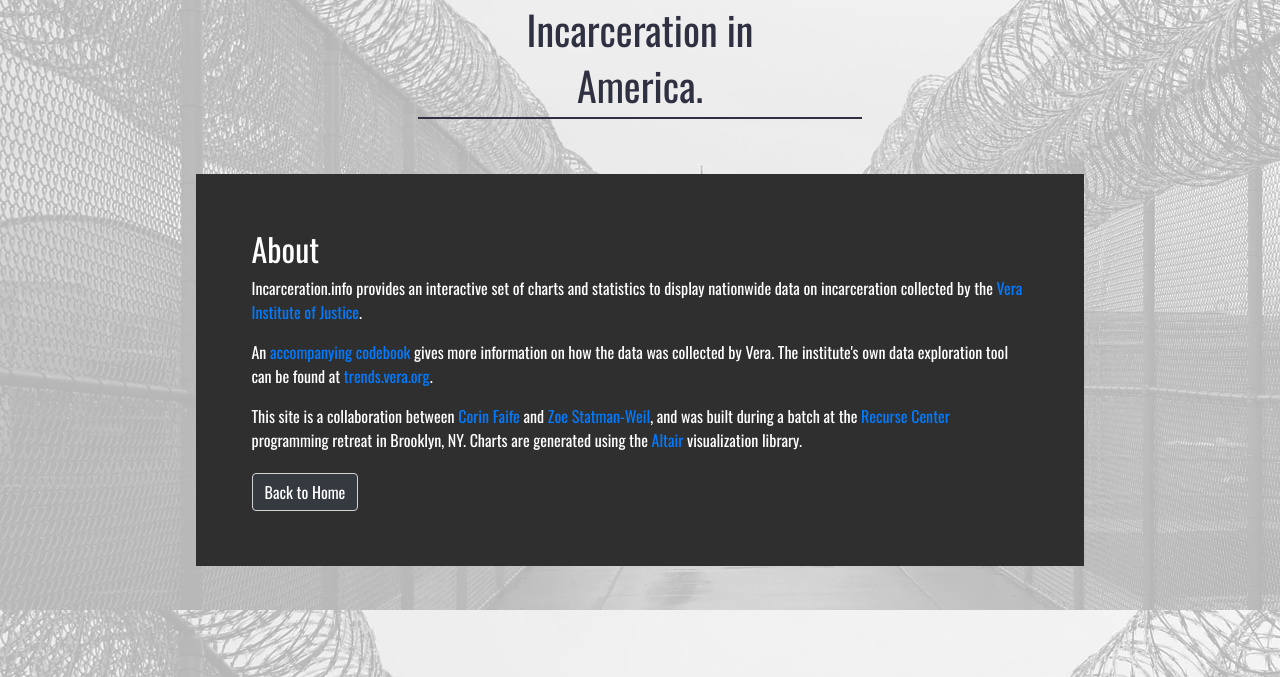
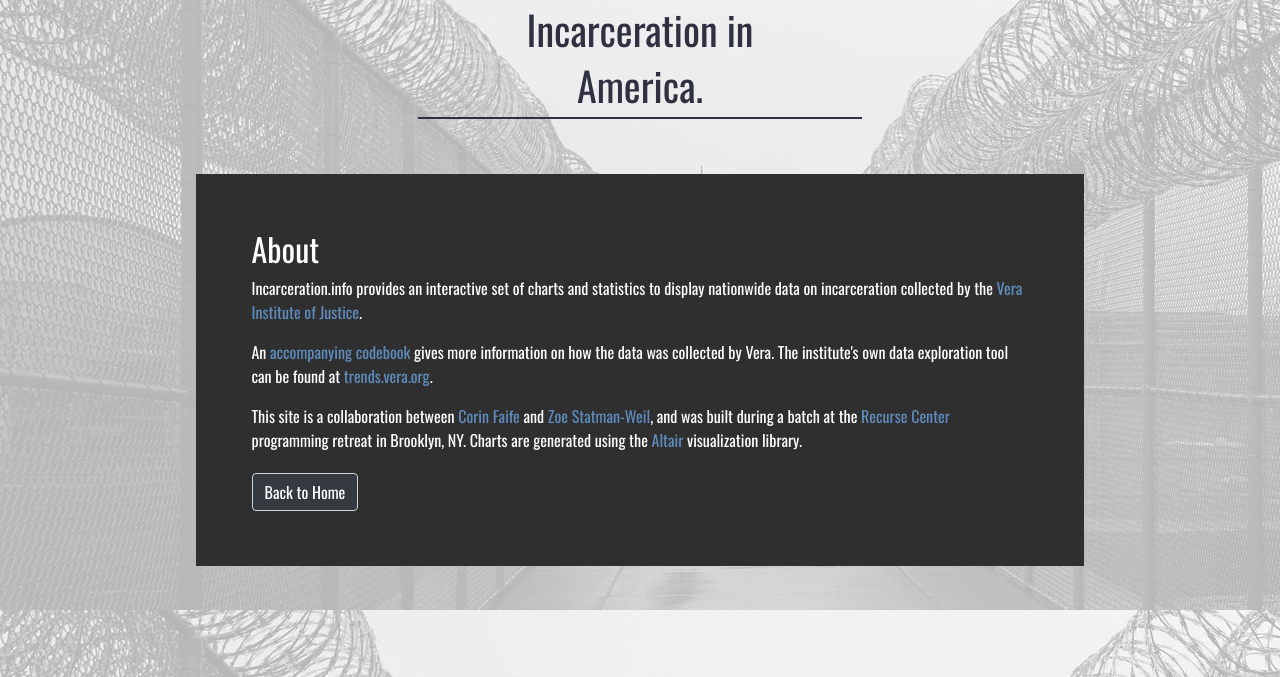
Before and after one commit to corintxt/incarceration-interactive, a Flask app: page /about in a window 1280 px wide. Shown: the part 123-800 px from the top of the page. Run offline with Flask 2, Linux system fonts and the light colour scheme; some libraries are stand-ins or nearby versions.

Commit message:
Made minor style changes

```diff
--- a/app.py
+++ b/app.py
@@ -1,4 +1,5 @@
 #!/usr/bin/env python3
+
 from flask import Flask, render_template, request, redirect, url_for, session
 import pandas as pd
 import altair as alt
@@ -94,7 +95,7 @@ def index():
         state_pop = state_population.values[0][0]
         state_pop_formatted = "{:,}".format(state_pop)
 
-        facilities_data =  pd.read_sql_query(f"""SELECT num_facilites, capacity
+        facilities_data = pd.read_sql_query(f"""SELECT num_facilites, capacity
                                     FROM incarceration
                                     WHERE county_name = '{session.get('current_county')}'
                                     AND state = '{session.get('current_state')}'
@@ -108,8 +109,8 @@ def index():
         session['capacity'] = "{:,}".format(capacity)
 
         return render_template('county_data.html',
-                                total_population=total_pop_formatted,
-                                state_pop=state_pop_formatted)
+                               total_population=total_pop_formatted,
+                               state_pop=state_pop_formatted)
 
     # Redirect any GET request on '/' to county select
     else:
@@ -180,7 +181,7 @@ def show_county(state_name, county_name):
     session['fips'] = str(fips.values[0][0])  # unpack list of lists
 
     return render_template('select.html', state_name=state_name, county_name=county_name,
-                            counties=session.get('counties'), states=session.get('states'))
+                           counties=session.get('counties'), states=session.get('states'))
 
 
 # Altair data routes
@@ -419,7 +420,7 @@ def county_scatter():
         tooltip=['county_name', 'total_pop', 'total_prison_pop']
     ).interactive()
 
-    chart=alt.layer(county_chart, state_chart)
+    chart = alt.layer(county_chart, state_chart)
 
     return chart.to_json()
 
@@ -469,4 +470,4 @@ def draw_map():
 if __name__ == '__main__':
     app.secret_key=os.urandom(16).hex()
     port = int(os.environ.get("PORT", 5000))
-    app.run(host='0.0.0.0', port=port)
+    app.run(debug=True, host='0.0.0.0', port=port)
--- a/static/style.css
+++ b/static/style.css
@@ -1,5 +1,9 @@
 
 /*** Body ****/
+.text-link {
+    color: #5e8cbd !important;
+}
+
 body {
     background-color: #e4e4e4;
     background-image: url("/static/prison-fence.jpg");
@@ -7,7 +11,6 @@ body {
     font-family: 'Oswald', sans-serif;
 
 }
-
 
 /***** Navbar *****/
 .navbar-nav {
--- a/templates/about.html
+++ b/templates/about.html
@@ -13,17 +13,17 @@
         <h2>About</h2>
 
         <p>
-            Incarceration.info provides an interactive set of charts and statistics to display nationwide
-            data on incarceration collected by the <a href="https://www.vera.org/">Vera Institute of Justice</a>.
+        Incarceration.info provides an interactive set of charts and statistics to display nationwide
+            data on incarceration collected by the <a class='text-link' href="https://www.vera.org/">Vera Institute of Justice</a>.
         </p>
         <p>
-            An <a href='https://github.com/vera-institute/incarceration_trends/blob/master/incarceration_trends-Codebook.pdf'>accompanying codebook</a>
-            gives more information on how the data was collected by Vera. The institute's own data exploration tool can be found at <a href='http://trends.vera.org/'>trends.vera.org</a>.
+            An <a class='text-link' ref='https://github.com/vera-institute/incarceration_trends/blob/master/incarceration_trends-Codebook.pdf'>accompanying codebook</a>
+            gives more information on how the data was collected by Vera. The institute's own data exploration tool can be found at <a class='text-link' href='http://trends.vera.org/'>trends.vera.org</a>.
             </p>
         <p>
-            This site is a collaboration between <a href="https://corinfaife.co/">Corin Faife</a> and <a href="https://github.com/zstatmanweil">Zoe Statman-Weil</a>, and was built
-            during a batch at the <a href="https://www.recurse.com/">Recurse Center</a> programming retreat in Brooklyn, NY.
-            Charts are generated using the <a href="https://altair-viz.github.io/index.html">Altair</a> visualization library.
+            This site is a collaboration between <a class='text-link' href="https://corinfaife.co/">Corin Faife</a> and <a class='text-link' href="https://github.com/zstatmanweil">Zoe Statman-Weil</a>, and was built
+            during a batch at the <a class='text-link' href="https://www.recurse.com/">Recurse Center</a> programming retreat in Brooklyn, NY.
+            Charts are generated using the <a class='text-link' href="https://altair-viz.github.io/index.html">Altair</a> visualization library.
         </p>
         </form>
     </div>
--- a/templates/select.html
+++ b/templates/select.html
@@ -11,7 +11,7 @@
 
     <div class="intro">
 
-        <p>The Incarceration Trends Project, produced by the <a href="https://www.vera.org/">Vera Institute of Justice</a>,
+        <p>The Incarceration Trends Project, produced by the <a class='text-link' href="https://www.vera.org/">Vera Institute of Justice</a>,
             aims to inform the public dialogue, advance research,
             and help guide change by providing easily accessible information on jail and prison
             populations in every U.S. county. The centerpiece of the project is an interactive data tool,
@@ -63,7 +63,7 @@
 
         {% if state_name and county_name %}
         <form action="/" method="POST">
-            <input class="btn btn-primary" type="submit">
+            <input class="btn btn-primary" type="submit" text='Submit'>
         </form>
         {% endif %}
 
```
Also changed, not shown: templates/county_data.html (+26 -26 lines), templates/layout.html (line endings or trailing spaces).
